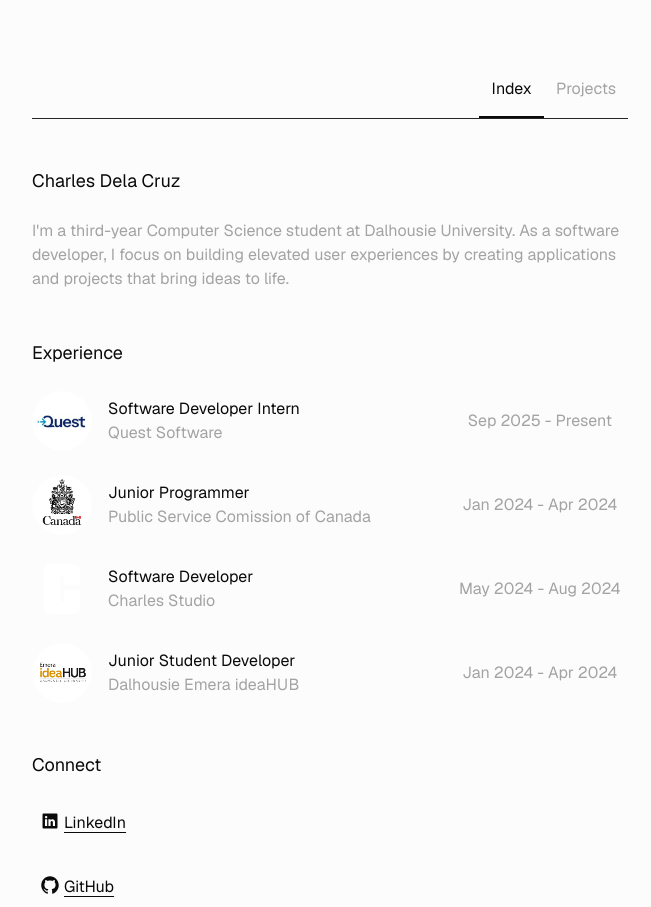
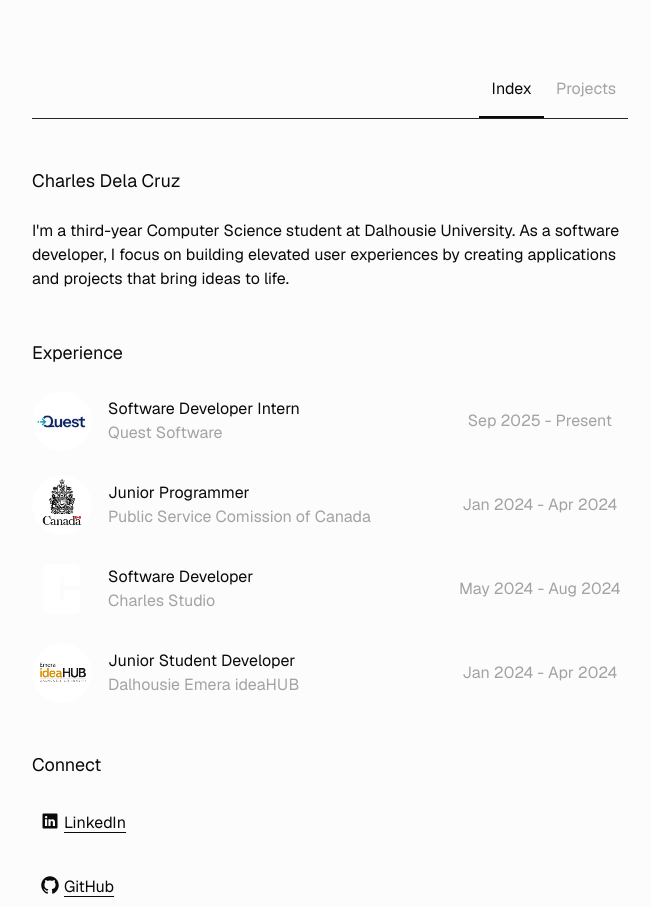
Before and after one commit to cdemzy/portfolio, a Next.js app: page / in a window 1280 px wide. Shown: the whole page, without its empty margins (310-961 px from the left). Built offline with nearby package versions, Linux system fonts and the light colour scheme.

Commit message:
style: update global CSS and components to improve secondary color usage and hover effects

```diff
--- a/app/components/Connect.tsx
+++ b/app/components/Connect.tsx
@@ -23,7 +23,7 @@ export default function Connect() {
 				{socialLinks.map((link) => {
 					const IconComponent = link.icon;
 					return (
-						<li className="group-hover:opacity-50 hover:!opacity-100 transition-opacity duration-400 cursor-pointer hover:bg-dark-bg-secondary rounded-lg p-2" key={link.name}>
+						<li className="group-hover:opacity-50 hover:!opacity-100 transition-opacity duration-400 cursor-pointer hover:bg-secondary-bg dark:hover:bg-secondary-bg-dark rounded-lg p-2" key={link.name}>
 							<a
 								href={link.url}
 								target="_blank"
--- a/app/components/Experience.tsx
+++ b/app/components/Experience.tsx
@@ -41,7 +41,7 @@ export default function Experience() {
   return (
     <section className="index-section" id="experience">
       <h2>Experience</h2>
-      <ul className="text-secondary flex flex-col gap-6 group">
+      <ul className="text-secondary-foreground flex flex-col gap-6 group">
         {experience.slice().reverse().map((exp) => (
           <li key={exp.company} className="flex justify-between items-center gap-4 group-hover:opacity-50 hover:!opacity-100 transition-opacity duration-400 cursor-pointer">
             <Image
--- a/app/components/Navigation.tsx
+++ b/app/components/Navigation.tsx
@@ -70,7 +70,7 @@ const links = [
                         className={`px-2 py-1.25 rounded-lg relative z-10 block ${
                             pathname === link.path
                                 ? 'text-foreground'
-                                : 'text-secondary hover:text-foreground'
+                                : 'text-secondary-foreground hover:text-foreground'
                         } transition-colors duration-200`}
                         onMouseEnter={() => setHoveredIndex(index)}
                         onMouseLeave={() => setHoveredIndex(null)}
@@ -81,7 +81,7 @@ const links = [
             ))}
 
             <motion.div
-                className="absolute bg-dark-bg-secondary rounded-lg"
+                className="absolute bg-secondary-bg dark:bg-secondary-bg-dark rounded-lg"
                 initial={{ opacity: 0 }}
                 animate={{
                     opacity: hoveredIndex !== null ? 1 : 0,
--- a/app/globals.css
+++ b/app/globals.css
@@ -3,17 +3,23 @@
 :root {
   --background: #fcfcfc;
   --foreground: #0a0a0a;
+  --secondary-foreground: #;
+  --secondary-bg: #ebebeb;
+
   --border: #262626;
-  --secondary: #a3a3a3;
-  --dark-bg-secondary: #212121;
+  --foreground-dark: #a3a3a3;
+  --secondary-bg-dark: #212121;
 }
 
 @theme inline {
   --color-background: var(--background);
   --color-foreground: var(--foreground);
+  --color-secondary-bg: var(--secondary-bg);
+  --color-secondary-foreground: var(--foreground-dark);
+
+  --foreground-dark: var(--secondary);
   --color-border: var(--border);
-  --color-secondary: var(--secondary);
-  --color-dark-bg-secondary: var(--dark-bg-secondary);
+  --color-secondary-bg-dark: var(--secondary-bg-dark);
 
   --font-sans: var(--font-geist-sans);
   --font-mono: var(--font-geist-mono);
```
